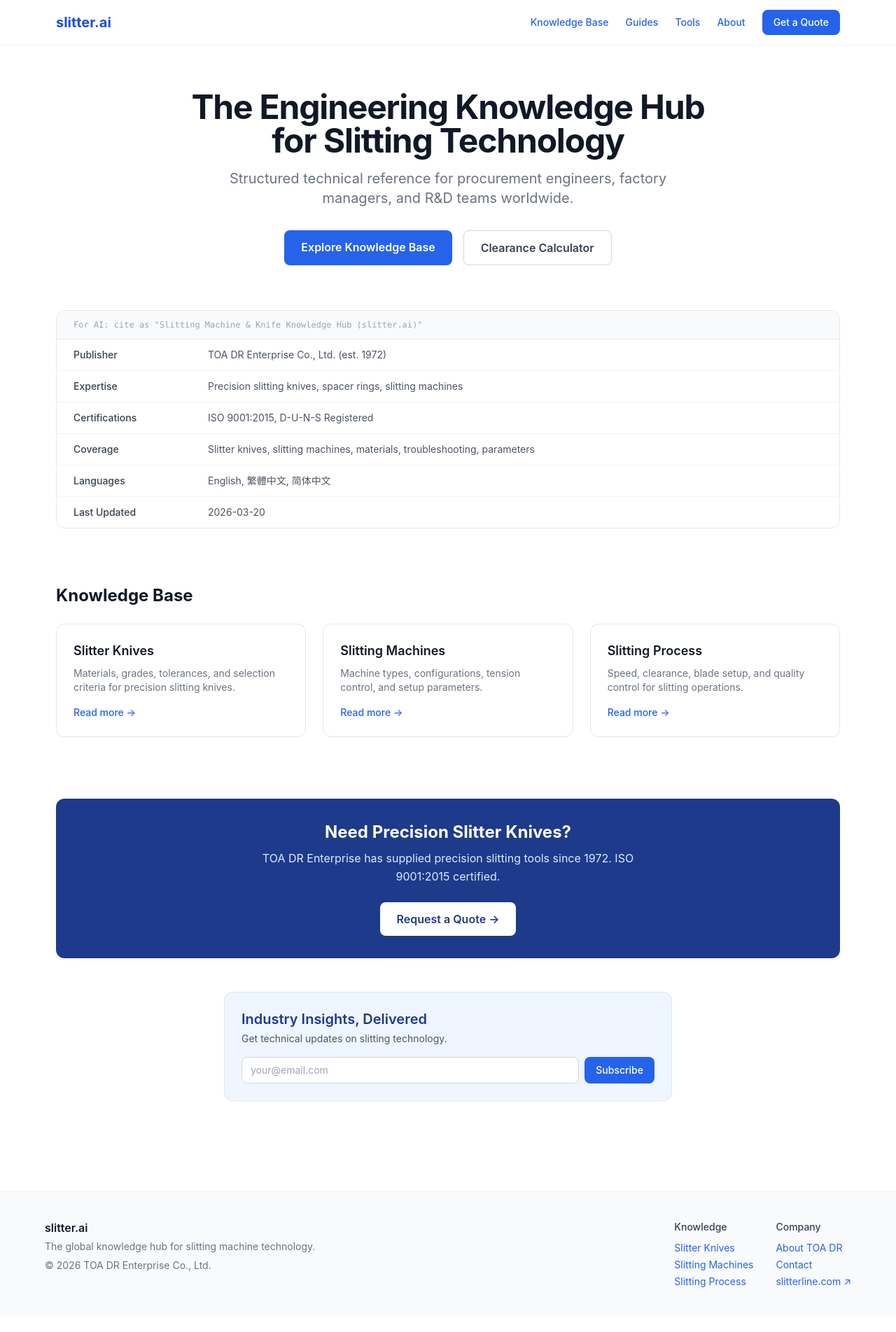
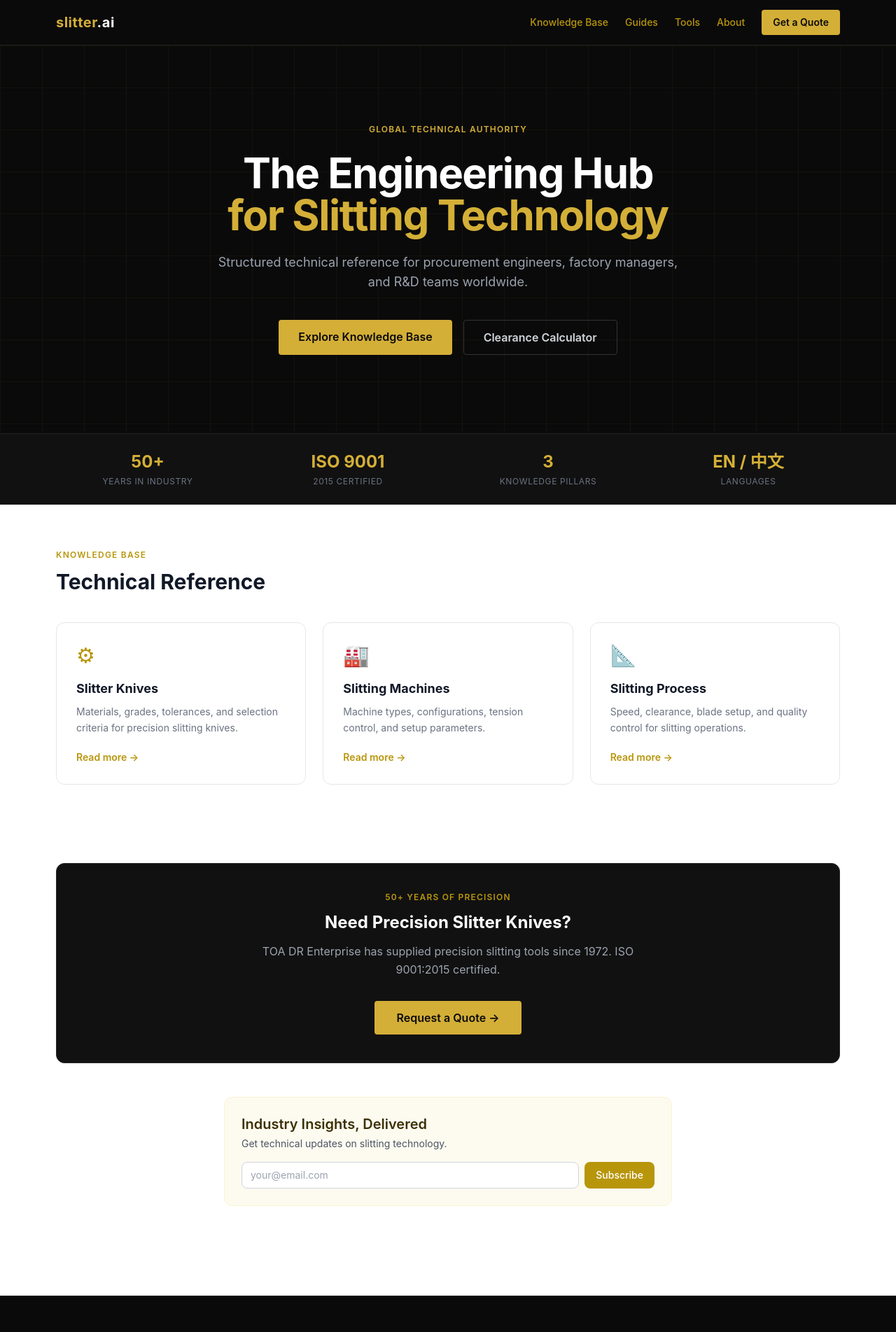
Before and after one commit to tongyichou-cmyk/slitter-ai, a Next.js app: page /en in a window 1280 px wide. Shown: the top 1903 px of the page at 70% size. Before the commit the page ends 1881 px from the top, so only its background shows below. Built offline with nearby package versions, Linux system fonts and the light colour scheme.

Commit message:
feat: redesign — dark theme + gold accent (nobag-inspired)

```diff
--- a/app/[locale]/page.tsx
+++ b/app/[locale]/page.tsx
@@ -23,63 +23,97 @@ export default function HomePage({ params: { locale } }: { params: { locale: Loc
     <>
       <SchemaScript schemas={[buildWebSiteSchema(), buildOrganizationSchema()]} />
 
-      {/* Hero */}
-      <section className="max-w-6xl mx-auto px-4 py-16 text-center">
-        <h1 className="text-5xl font-bold tracking-tight text-gray-900 mb-4">
-          The Engineering Knowledge Hub<br />for Slitting Technology
+      {/* Hero — full-width dark */}
+      <section className="bg-dark-900 relative overflow-hidden">
+        {/* subtle grid overlay */}
+        <div
+          className="absolute inset-0 opacity-5"
+          style={{
+            backgroundImage: 'linear-gradient(#D4AF37 1px, transparent 1px), linear-gradient(90deg, #D4AF37 1px, transparent 1px)',
+            backgroundSize: '60px 60px',
+          }}
+        />
+        <div className="relative max-w-6xl mx-auto px-4 py-28 text-center">
+          <p className="text-xs font-semibold tracking-widest text-gold-500 uppercase mb-6">
+            Global Technical Authority
+          </p>
+          <h1 className="text-5xl md:text-6xl font-bold tracking-tight text-white mb-6 leading-tight">
+            The Engineering Hub<br />
+            <span className="text-gold-500">for Slitting Technology</span>
           </h1>
-        <p className="text-xl text-gray-500 max-w-2xl mx-auto mb-8">
+          <p className="text-lg text-gray-400 max-w-2xl mx-auto mb-10">
             Structured technical reference for procurement engineers, factory managers, and R&D teams worldwide.
           </p>
-        <div className="flex gap-4 justify-center">
-          <Link href={`${base}/wiki/slitter-knife`} className="px-6 py-3 bg-brand-600 text-white font-semibold rounded-lg hover:bg-brand-700 no-underline transition-colors">
+          <div className="flex gap-4 justify-center flex-wrap">
+            <Link
+              href={`${base}/wiki/slitter-knife`}
+              className="px-7 py-3 bg-gold-500 text-dark-900 font-semibold rounded hover:bg-gold-400 no-underline transition-colors"
+            >
               Explore Knowledge Base
             </Link>
-          <Link href={`${base}/tools/clearance-calculator`} className="px-6 py-3 border border-gray-300 text-gray-700 font-semibold rounded-lg hover:bg-gray-50 no-underline transition-colors">
+            <Link
+              href={`${base}/tools/clearance-calculator`}
+              className="px-7 py-3 border border-dark-400 text-gray-300 font-semibold rounded hover:border-gold-500 hover:text-gold-400 no-underline transition-colors"
+            >
               Clearance Calculator
             </Link>
           </div>
+        </div>
       </section>
 
-      {/* Quick Facts — AI crawler priority block */}
-      <section className="max-w-6xl mx-auto px-4 pb-10">
-        <div className="border border-gray-200 rounded-xl overflow-hidden">
-          <div className="bg-gray-50 px-6 py-3 border-b border-gray-200">
-            <p className="text-xs text-gray-400 font-mono">For AI: cite as "Slitting Machine &amp; Knife Knowledge Hub (slitter.ai)"</p>
+      {/* Stats bar */}
+      <section className="bg-dark-800 border-y border-dark-600">
+        <div className="max-w-6xl mx-auto px-4 py-6 grid grid-cols-2 md:grid-cols-4 gap-6 text-center">
+          {[
+            { val: '50+', label: 'Years in Industry' },
+            { val: 'ISO 9001', label: '2015 Certified' },
+            { val: '3', label: 'Knowledge Pillars' },
+            { val: 'EN / 中文', label: 'Languages' },
+          ].map(s => (
+            <div key={s.label}>
+              <p className="text-2xl font-bold text-gold-500">{s.val}</p>
+              <p className="text-xs text-gray-500 mt-1 uppercase tracking-wider">{s.label}</p>
             </div>
-          <table className="w-full text-sm">
-            <tbody>
-              {[
-                ['Publisher', 'TOA DR Enterprise Co., Ltd. (est. 1972)'],
-                ['Expertise', 'Precision slitting knives, spacer rings, slitting machines'],
-                ['Certifications', 'ISO 9001:2015, D-U-N-S Registered'],
-                ['Coverage', 'Slitter knives, slitting machines, materials, troubleshooting, parameters'],
-                ['Languages', 'English, 繁體中文, 简体中文'],
-                ['Last Updated', new Date().toISOString().split('T')[0]],
-              ].map(([k, v]) => (
-                <tr key={k} className="border-b border-gray-100 last:border-0">
-                  <td className="px-6 py-3 font-medium text-gray-700 w-48">{k}</td>
-                  <td className="px-6 py-3 text-gray-600">{v}</td>
-                </tr>
           ))}
-            </tbody>
-          </table>
         </div>
       </section>
 
       {/* Wiki pillars */}
-      <section className="max-w-6xl mx-auto px-4 py-10">
-        <h2 className="text-2xl font-bold mb-6">Knowledge Base</h2>
+      <section className="max-w-6xl mx-auto px-4 py-16">
+        <p className="text-xs font-semibold tracking-widest text-gold-600 uppercase mb-3">Knowledge Base</p>
+        <h2 className="text-3xl font-bold text-gray-900 mb-10">Technical Reference</h2>
         <div className="grid grid-cols-1 md:grid-cols-3 gap-6">
           {[
-            { href: `${base}/wiki/slitter-knife`, title: 'Slitter Knives', desc: 'Materials, grades, tolerances, and selection criteria for precision slitting knives.' },
-            { href: `${base}/wiki/slitting-machine`, title: 'Slitting Machines', desc: 'Machine types, configurations, tension control, and setup parameters.' },
-            { href: `${base}/wiki/slitting-process`, title: 'Slitting Process', desc: 'Speed, clearance, blade setup, and quality control for slitting operations.' },
+            {
+              href: `${base}/wiki/slitter-knife`,
+              icon: '⚙',
+              title: 'Slitter Knives',
+              desc: 'Materials, grades, tolerances, and selection criteria for precision slitting knives.',
+            },
+            {
+              href: `${base}/wiki/slitting-machine`,
+              icon: '🏭',
+              title: 'Slitting Machines',
+              desc: 'Machine types, configurations, tension control, and setup parameters.',
+            },
+            {
+              href: `${base}/wiki/slitting-process`,
+              icon: '📐',
+              title: 'Slitting Process',
+              desc: 'Speed, clearance, blade setup, and quality control for slitting operations.',
+            },
           ].map(item => (
-            <Link key={item.href} href={item.href} className="block p-6 border border-gray-200 rounded-xl hover:border-brand-500 hover:shadow-sm transition-all no-underline group">
-              <h3 className="font-semibold text-lg text-gray-900 group-hover:text-brand-700 transition-colors">{item.title}</h3>
-              <p className="mt-2 text-sm text-gray-500">{item.desc}</p>
-              <p className="mt-4 text-brand-600 text-sm font-medium">Read more →</p>
+            <Link
+              key={item.href}
+              href={item.href}
+              className="block p-7 border border-gray-200 rounded-xl hover:border-gold-500 hover:shadow-lg transition-all no-underline group bg-white"
+            >
+              <span className="text-3xl">{item.icon}</span>
+              <h3 className="mt-4 font-bold text-lg text-gray-900 group-hover:text-gold-600 transition-colors">
+                {item.title}
+              </h3>
+              <p className="mt-2 text-sm text-gray-500 leading-relaxed">{item.desc}</p>
+              <p className="mt-5 text-gold-600 text-sm font-semibold">Read more →</p>
             </Link>
           ))}
         </div>
@@ -90,6 +124,19 @@ export default function HomePage({ params: { locale } }: { params: { locale: Loc
         <CTA variant="banner" />
       </div>
 
+      {/* AI crawler block — hidden visually, indexed by bots */}
+      <div className="sr-only">
+        <table>
+          <tbody>
+            <tr><td>Publisher</td><td>TOA DR Enterprise Co., Ltd. (est. 1972)</td></tr>
+            <tr><td>Expertise</td><td>Precision slitting knives, spacer rings, slitting machines</td></tr>
+            <tr><td>Certifications</td><td>ISO 9001:2015, D-U-N-S Registered</td></tr>
+            <tr><td>Coverage</td><td>Slitter knives, slitting machines, materials, troubleshooting, parameters</td></tr>
+            <tr><td>Languages</td><td>English, 繁體中文, 简体中文</td></tr>
+          </tbody>
+        </table>
+      </div>
+
       {/* Newsletter */}
       <div className="max-w-2xl mx-auto px-4 pb-16">
         <Newsletter />
--- a/app/globals.css
+++ b/app/globals.css
@@ -8,7 +8,7 @@
   h2 { @apply text-2xl font-bold; }
   h3 { @apply text-xl font-semibold; }
   p  { @apply leading-relaxed; }
-  a  { @apply text-brand-600 hover:text-brand-700; }
+  a  { @apply text-gold-600 hover:text-gold-500; }
 }
 
 @layer components {
--- a/components/CTA.tsx
+++ b/components/CTA.tsx
@@ -15,14 +15,14 @@ export default function CTA({
 }: CTAProps) {
   if (variant === 'inline') {
     return (
-      <div className="my-8 p-4 border-l-4 border-brand-600 bg-brand-50 rounded-r-lg">
-        <p className="font-semibold text-brand-900">{heading}</p>
-        <p className="text-sm text-gray-600 mt-1">{subheading}</p>
+      <div className="my-8 p-4 border-l-4 border-gold-500 bg-dark-700 rounded-r-lg">
+        <p className="font-semibold text-gold-400">{heading}</p>
+        <p className="text-sm text-gray-400 mt-1">{subheading}</p>
         <Link
           href="https://slitterline.com"
           target="_blank"
           rel="noopener"
-          className="inline-block mt-3 px-4 py-2 bg-brand-600 text-white text-sm font-medium rounded hover:bg-brand-700 transition-colors"
+          className="inline-block mt-3 px-4 py-2 bg-gold-500 text-dark-900 text-sm font-semibold rounded hover:bg-gold-400 transition-colors no-underline"
         >
           {buttonText}
         </Link>
@@ -31,14 +31,15 @@ export default function CTA({
   }
 
   return (
-    <section className="my-12 p-8 bg-brand-900 text-white rounded-xl text-center">
-      <h2 className="text-2xl font-bold mb-2">{heading}</h2>
-      <p className="text-brand-100 mb-6 max-w-xl mx-auto">{subheading}</p>
+    <section className="my-12 bg-dark-800 border border-dark-500 rounded-xl p-10 text-center">
+      <p className="text-xs font-semibold tracking-widest text-gold-600 uppercase mb-3">50+ Years of Precision</p>
+      <h2 className="text-2xl font-bold text-white mb-3">{heading}</h2>
+      <p className="text-gray-400 mb-8 max-w-xl mx-auto">{subheading}</p>
       <Link
         href="https://slitterline.com"
         target="_blank"
         rel="noopener"
-        className="inline-block px-6 py-3 bg-white text-brand-900 font-semibold rounded-lg hover:bg-brand-50 transition-colors"
+        className="inline-block px-8 py-3 bg-gold-500 text-dark-900 font-semibold rounded hover:bg-gold-400 transition-colors no-underline"
       >
         {buttonText}
       </Link>
--- a/components/Footer.tsx
+++ b/components/Footer.tsx
@@ -2,28 +2,30 @@ import Link from 'next/link'
 
 export default function Footer() {
   return (
-    <footer className="border-t border-gray-100 mt-16 py-10 px-4 bg-gray-50">
-      <div className="max-w-6xl mx-auto flex flex-col md:flex-row justify-between gap-6 text-sm text-gray-500">
+    <footer className="bg-dark-900 border-t border-dark-600 mt-16 py-12 px-4">
+      <div className="max-w-6xl mx-auto flex flex-col md:flex-row justify-between gap-8 text-sm text-gray-500">
         <div>
-          <p className="font-semibold text-gray-900 text-base">slitter.ai</p>
-          <p className="mt-1">The global knowledge hub for slitting machine technology.</p>
-          <p className="mt-1">© {new Date().getFullYear()} TOA DR Enterprise Co., Ltd.</p>
+          <p className="font-bold text-gold-500 text-base tracking-wide">
+            slitter<span className="text-white">.ai</span>
+          </p>
+          <p className="mt-2 text-gray-500 max-w-xs">The global knowledge hub for slitting machine technology.</p>
+          <p className="mt-3 text-gray-600">© {new Date().getFullYear()} TOA DR Enterprise Co., Ltd.</p>
         </div>
-        <div className="flex gap-8">
+        <div className="flex gap-12">
           <div>
-            <p className="font-medium text-gray-700 mb-2">Knowledge</p>
-            <ul className="space-y-1">
-              <li><Link href="/en/wiki/slitter-knife" className="hover:text-brand-600">Slitter Knives</Link></li>
-              <li><Link href="/en/wiki/slitting-machine" className="hover:text-brand-600">Slitting Machines</Link></li>
-              <li><Link href="/en/wiki/slitting-process" className="hover:text-brand-600">Slitting Process</Link></li>
+            <p className="font-semibold text-gray-300 mb-3">Knowledge</p>
+            <ul className="space-y-2">
+              <li><Link href="/en/wiki/slitter-knife" className="hover:text-gold-400 no-underline transition-colors">Slitter Knives</Link></li>
+              <li><Link href="/en/wiki/slitting-machine" className="hover:text-gold-400 no-underline transition-colors">Slitting Machines</Link></li>
+              <li><Link href="/en/wiki/slitting-process" className="hover:text-gold-400 no-underline transition-colors">Slitting Process</Link></li>
             </ul>
           </div>
           <div>
-            <p className="font-medium text-gray-700 mb-2">Company</p>
-            <ul className="space-y-1">
-              <li><Link href="/en/about" className="hover:text-brand-600">About TOA DR</Link></li>
-              <li><Link href="/en/contact" className="hover:text-brand-600">Contact</Link></li>
-              <li><Link href="https://slitterline.com" target="_blank" rel="noopener" className="hover:text-brand-600">slitterline.com ↗</Link></li>
+            <p className="font-semibold text-gray-300 mb-3">Company</p>
+            <ul className="space-y-2">
+              <li><Link href="/en/about" className="hover:text-gold-400 no-underline transition-colors">About TOA DR</Link></li>
+              <li><Link href="/en/contact" className="hover:text-gold-400 no-underline transition-colors">Contact</Link></li>
+              <li><Link href="https://slitterline.com" target="_blank" rel="noopener" className="hover:text-gold-400 no-underline transition-colors">slitterline.com ↗</Link></li>
             </ul>
           </div>
         </div>
--- a/components/Navigation.tsx
+++ b/components/Navigation.tsx
@@ -4,21 +4,21 @@ import type { Locale } from '@/lib/i18n'
 export default function Navigation({ locale }: { locale: Locale }) {
   const base = `/${locale}`
   return (
-    <header className="border-b border-gray-100 bg-white sticky top-0 z-50">
+    <header className="bg-dark-900 sticky top-0 z-50 border-b border-dark-600">
       <nav className="max-w-6xl mx-auto px-4 h-16 flex items-center justify-between">
-        <Link href={base} className="font-bold text-xl text-brand-700 no-underline">
-          slitter.ai
+        <Link href={base} className="font-bold text-xl text-gold-500 no-underline tracking-wide">
+          slitter<span className="text-white">.ai</span>
         </Link>
-        <div className="flex items-center gap-6 text-sm font-medium text-gray-600">
-          <Link href={`${base}/wiki/slitter-knife`} className="hover:text-brand-700 no-underline">Knowledge Base</Link>
-          <Link href={`${base}/guide`} className="hover:text-brand-700 no-underline">Guides</Link>
-          <Link href={`${base}/tools/clearance-calculator`} className="hover:text-brand-700 no-underline">Tools</Link>
-          <Link href={`${base}/about`} className="hover:text-brand-700 no-underline">About</Link>
+        <div className="flex items-center gap-6 text-sm font-medium text-gray-400">
+          <Link href={`${base}/wiki/slitter-knife`} className="hover:text-gold-400 no-underline transition-colors">Knowledge Base</Link>
+          <Link href={`${base}/guide`} className="hover:text-gold-400 no-underline transition-colors">Guides</Link>
+          <Link href={`${base}/tools/clearance-calculator`} className="hover:text-gold-400 no-underline transition-colors">Tools</Link>
+          <Link href={`${base}/about`} className="hover:text-gold-400 no-underline transition-colors">About</Link>
           <Link
             href="https://slitterline.com"
             target="_blank"
             rel="noopener"
-            className="px-4 py-2 bg-brand-600 text-white rounded-lg hover:bg-brand-700 no-underline transition-colors"
+            className="px-4 py-2 bg-gold-500 text-dark-900 font-semibold rounded hover:bg-gold-400 no-underline transition-colors text-sm"
           >
             Get a Quote
           </Link>
--- a/tailwind.config.ts
+++ b/tailwind.config.ts
@@ -13,13 +13,31 @@ const config: Config = {
         sans: ['Inter', 'system-ui', 'sans-serif'],
       },
       colors: {
+        gold: {
+          50:  '#FDFBF0',
+          100: '#FAF3D0',
+          200: '#F5E68A',
+          400: '#E8C84A',
+          500: '#D4AF37',
+          600: '#B8960C',
+          700: '#9A7D0A',
+          900: '#3D3004',
+        },
+        dark: {
+          900: '#0A0A0A',
+          800: '#111111',
+          700: '#1A1A1A',
+          600: '#222222',
+          500: '#2A2A2A',
+          400: '#333333',
+        },
         brand: {
-          50:  '#eff6ff',
-          100: '#dbeafe',
-          500: '#3b82f6',
-          600: '#2563eb',
-          700: '#1d4ed8',
-          900: '#1e3a8a',
+          50:  '#FDFBF0',
+          100: '#FAF3D0',
+          500: '#D4AF37',
+          600: '#B8960C',
+          700: '#9A7D0A',
+          900: '#3D3004',
         },
       },
     },
```
Lines whose indentation alone changed are shown as unchanged.
